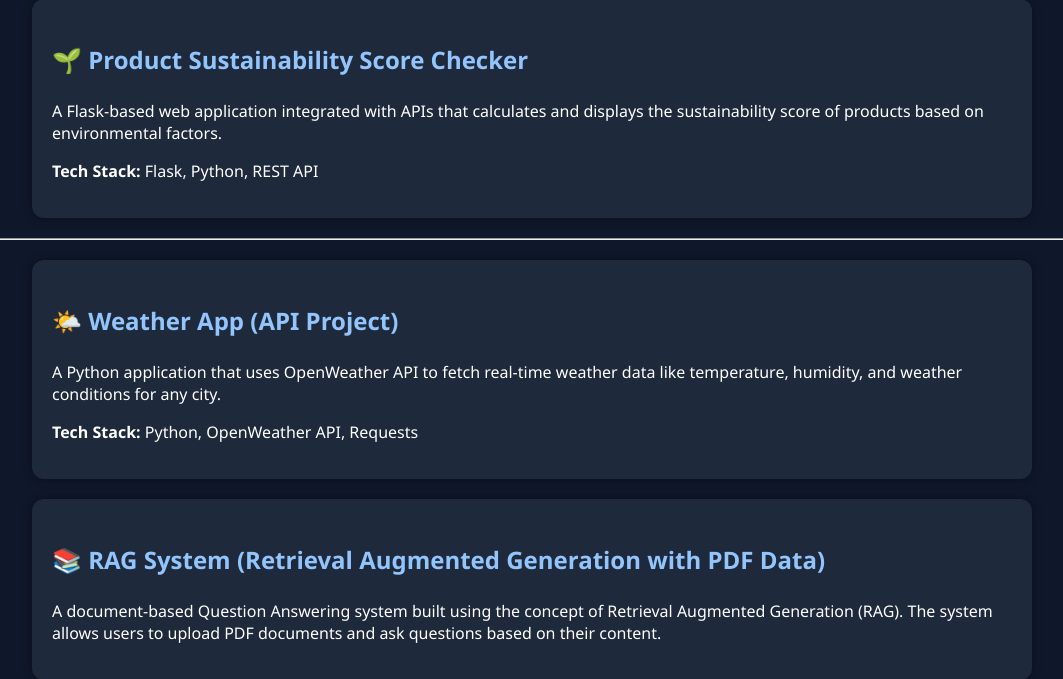
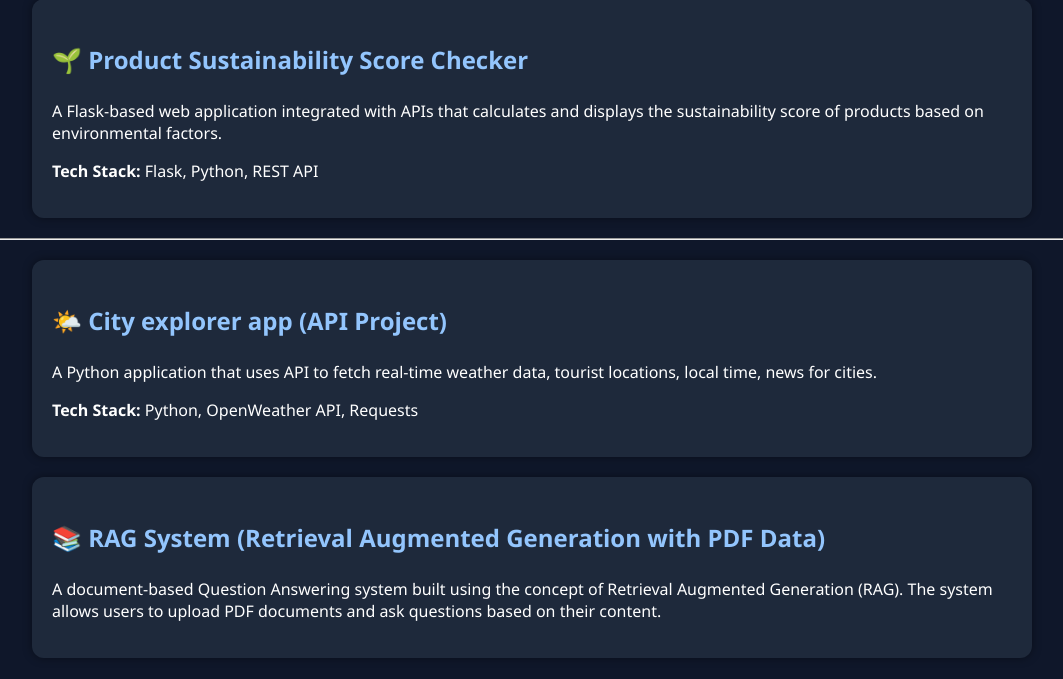
Before and after one commit to NandanaBiju18/portfolio, a Flask app: page /projects in a window 1280 px wide. Shown: the part 1039-1718 px from the top of the page, without its empty margins (108-1171 px from the left). Run offline with Flask 3, Linux system fonts and the light colour scheme.

Commit message:
Update projects.html

```diff
--- a/templates/projects.html
+++ b/templates/projects.html
@@ -66,10 +66,10 @@
 <hr>
 
   <div class="card">
-    <h3>🌤️ Weather App (API Project)</h3>
+    <h3>🌤️ City explorer app (API Project)</h3>
     <p>
-        A Python application that uses OpenWeather API to fetch real-time weather data
-        like temperature, humidity, and weather conditions for any city.
+        A Python application that uses API to fetch real-time weather data,
+        tourist locations, local time, news for cities.
     </p>
     <p><b>Tech Stack:</b> Python, OpenWeather API, Requests</p>
 
```
